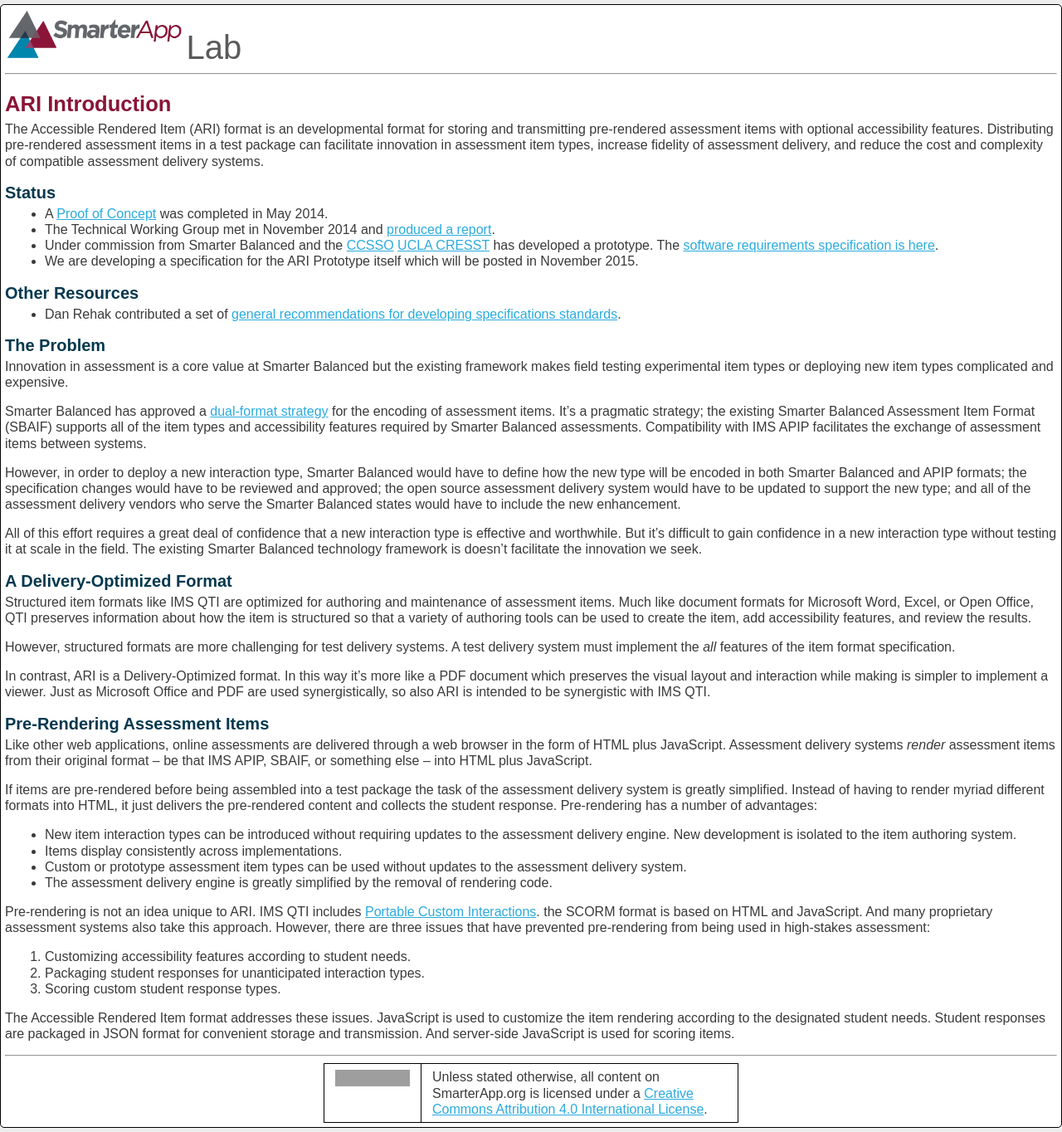
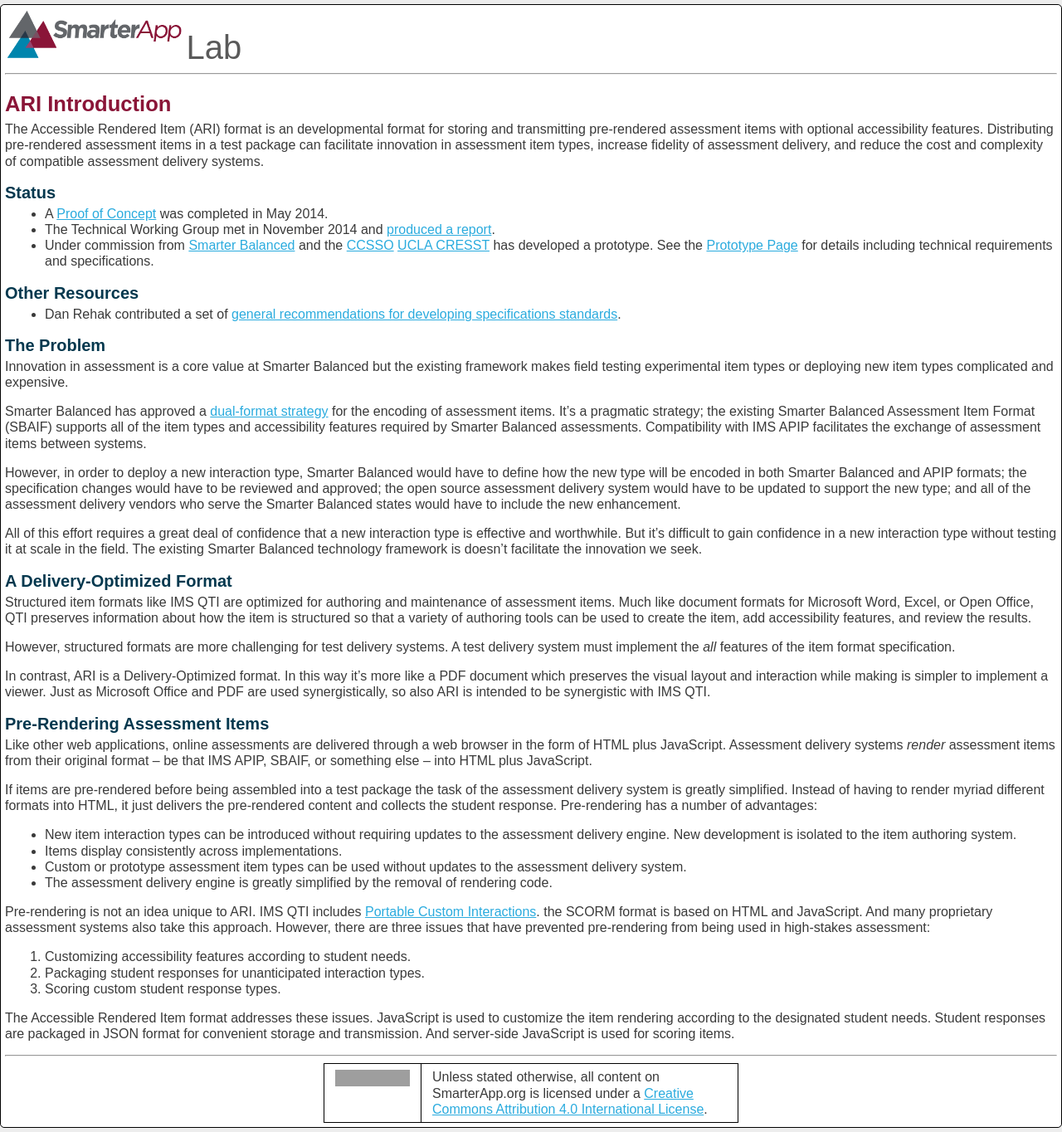
Before and after one commit to SmarterApp/ARI, a Jekyll site: the page built from index.md, in a window 1280 px wide. Shown: the whole page at 83% size. Built offline with Jekyll 4.4.1, drawn with Linux system fonts in a browser that asks for light colours; grey boxes are pictures that could not be loaded.

Commit message:
Add ARI Prototype Documents

```diff
--- a/index.md
+++ b/index.md
@@ -12,8 +12,7 @@ The Accessible Rendered Item (ARI) format is an developmental format for storing
 
  * A [Proof of Concept](ProofOfConcept) was completed in May 2014.
  * The Technical Working Group met in November 2014 and [produced a report](2014-11-13_ARI_Technical_Working_Group_Report.pdf).
- * Under commission from Smarter Balanced and the [CCSSO](http://ccsso.org/) [UCLA CRESST](http://www.cse.ucla.edu/) has developed a prototype. The [software requirements specification is here](ARISoftwareSpecificationv2.pdf).
- * We are developing a specification for the ARI Prototype itself which will be posted in November 2015.
+ * Under commission from [Smarter Balanced](http://www.smarterbalanced.org) and the [CCSSO](http://ccsso.org/) [UCLA CRESST](http://www.cse.ucla.edu/) has developed a prototype. See the [Prototype Page](Prototype) for details including technical requirements and specifications.
 
 ## Other Resources
  * Dan Rehak contributed a set of [general recommendations for developing specifications standards](DevelopingSpecificationsForTheAccessibleRenderingItemFormat.pdf).
```
Also changed, not shown: Prototype/index.md (added, +13 -0 lines), 6 other files.
